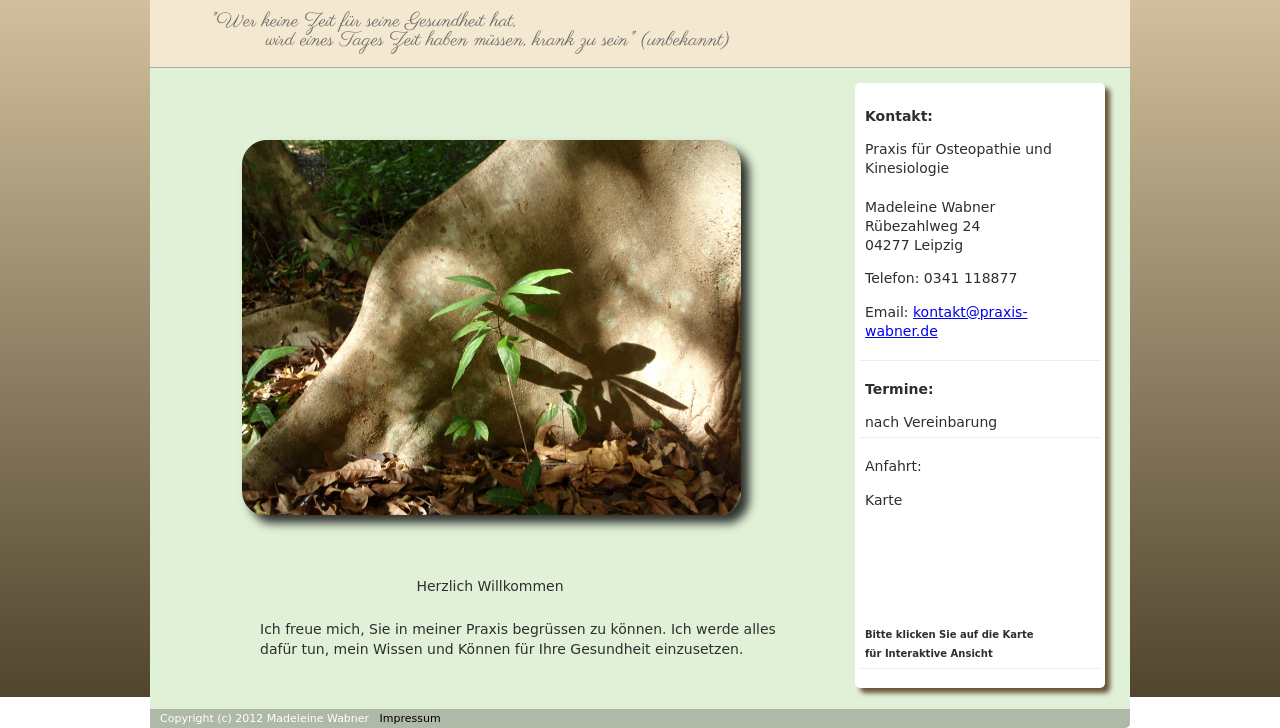
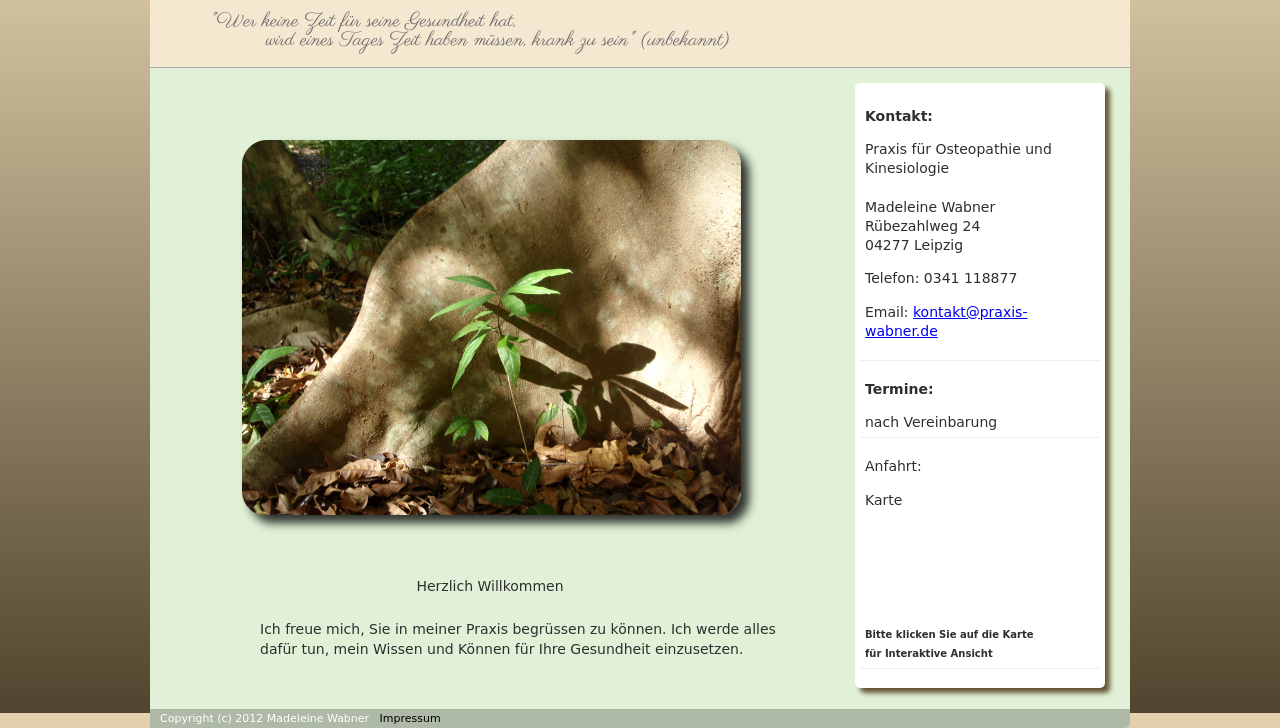
Before and after one commit to waffel/Homepage-Wabner, a plain HTML site: page index.html in a window 1280 px wide. Shown: the part 103-831 px from the top of the page. Drawn offline with Linux system fonts and the light colour scheme.

Commit message:
fixed problem with background gradient ... set height for html ti 102% fixed the problem

```diff
--- a/main.css
+++ b/main.css
@@ -5,12 +5,24 @@ body {
   margin: 0;
   height: 100%;
   width: 100%;
+
 }
 
 html {
-  height: 100%;
+  height: 102%;
   width: 100%;
   font: 0.80em/1.5em Cantarell,"Droid Sans","DejaVu Sans";
+  background-color: #50452e;
+  background: url(images/linear_bg_2.png);
+  background-repeat: repeat-x;
+
+  background:-moz-linear-gradient(100% 100% 90deg, #50452e, #e4d2ae );
+
+  background:-webkit-gradient(linear, 0% 0%, 0% 100%, from(#50452e), to(#e4d2ae));
+
+  background:-webkit-linear-gradient(top, #e4d2ae,#50452e );
+
+  background:-moz-linear-gradient(top,#50452e, #e4d2ae);
 }
 
 ul {
@@ -32,22 +44,6 @@ ul {
 #maindiv {
   display: block;
   height: 100%;
-  background-color: #50452e;
-  background: url(images/linear_bg_2.png);
-  background-repeat: repeat-x;
-
-  /* Firefox 3.6+ */
-  background: -moz-linear-gradient(100% 100% 90deg, #50452e, #e4d2ae );
-
-  /* Safari 4-5, Chrome 1-9 */
-  /* -webkit-gradient(<type>, <point> [, <radius>]?, <point> [, <radius>]? [, <stop>]*) */
-  background: -webkit-gradient(linear, 0% 0%, 0% 100%, from(#50452e), to(#e4d2ae));
-
-  /* Safari 5.1+, Chrome 10+ */
-  background: -webkit-linear-gradient( #e4d2ae,#50452e );
-
-  /* Opera 11.10+ */
-  background: -o-linear-gradient(#50452e, #e4d2ae);
 }
 
 /*
```
